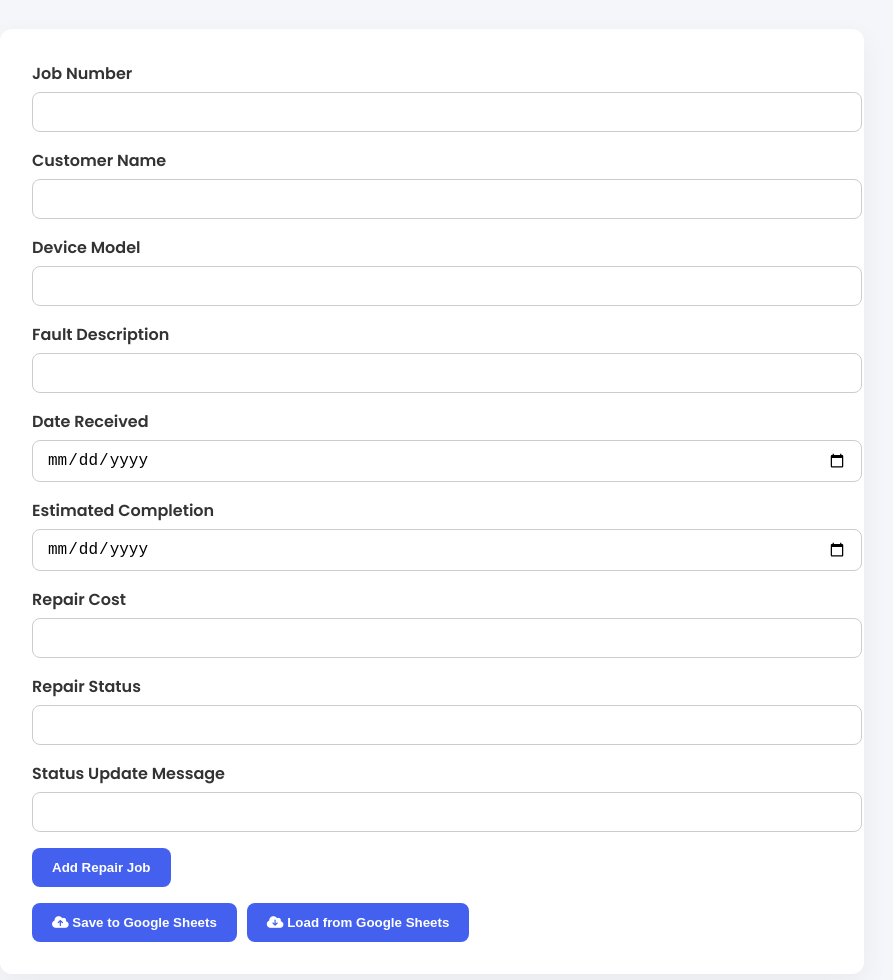
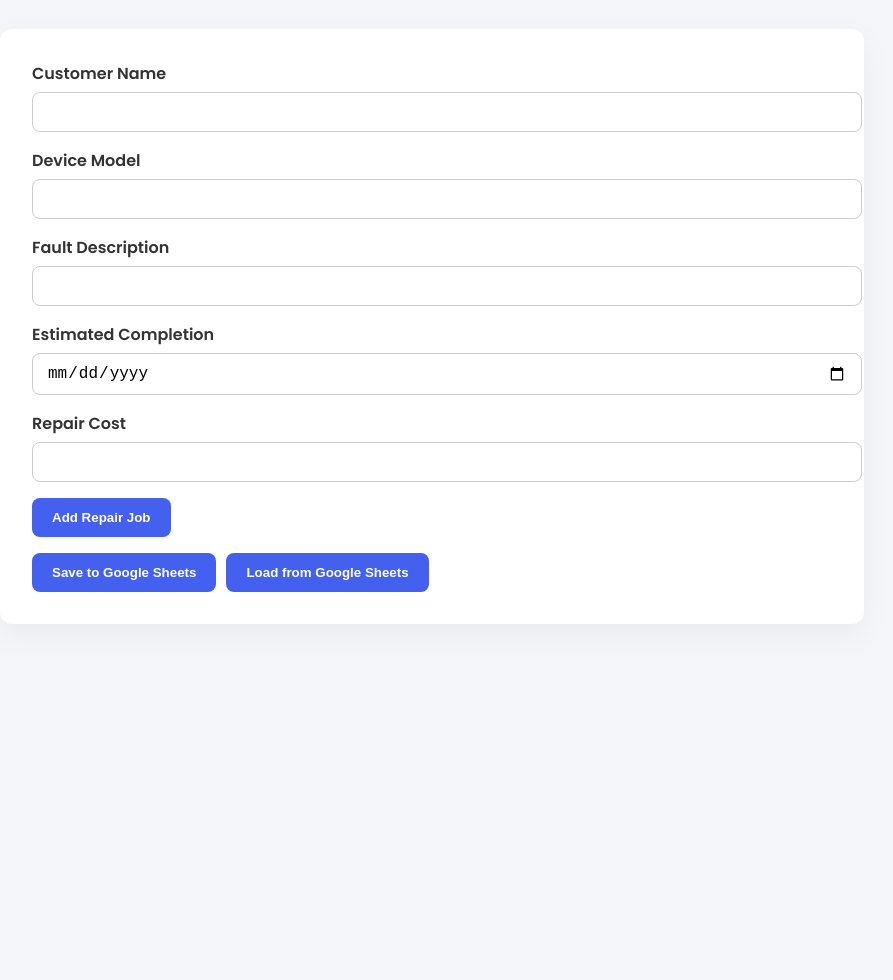
Before and after one commit to dilushanka/Status, a plain HTML site: page status.html in a window 1280 px wide. Shown: the part 112-1092 px from the top of the page, without its empty margins (208-1101 px from the left). After the commit the page ends 808 px from the top, so only its background shows below. Drawn offline with Linux system fonts and the light colour scheme.

Commit message:
Update status.html

```diff
--- a/status.html
+++ b/status.html
@@ -86,58 +86,34 @@
 <div class="form-card">
   <form id="registerForm">
     <div class="form-group">
-        <label for="newJobNumber">Job Number</label>
-        <input type="text" id="newJobNumber" required/>
-      </div>
-      <div class="form-group">
       <label for="newCustomerName">Customer Name</label>
-        <input type="text" id="newCustomerName" required/>
+      <input type="text" id="newCustomerName" required />
     </div>
     <div class="form-group">
       <label for="newDeviceModel">Device Model</label>
-        <input type="text" id="newDeviceModel" required/>
+      <input type="text" id="newDeviceModel" required />
     </div>
     <div class="form-group">
       <label for="newFault">Fault Description</label>
-        <input type="text" id="newFault" required/>
-      </div>
-      <div class="form-group">
-        <label for="newDateReceived">Date Received</label>
-        <input type="date" id="newDateReceived" required/>
+      <input type="text" id="newFault" required />
     </div>
     <div class="form-group">
       <label for="newEstimatedCompletion">Estimated Completion</label>
-        <input type="date" id="newEstimatedCompletion" required/>
+      <input type="date" id="newEstimatedCompletion" required />
     </div>
     <div class="form-group">
       <label for="newRepairCost">Repair Cost</label>
-        <input type="text" id="newRepairCost" required/>
-      </div>
-      <div class="form-group">
-        <label for="newStatus">Repair Status</label>
-        <input type="text" id="newStatus" required/>
-      </div>
-      <div class="form-group">
-        <label for="newStatusMessage">Status Update Message</label>
-        <input type="text" id="newStatusMessage" required/>
+      <input type="text" id="newRepairCost" required />
     </div>
 
     <button type="submit" class="btn-primary">Add Repair Job</button>
     <div class="btn-row">
-        <button type="button" id="saveToSheets" class="btn-primary"><i class="fas fa-cloud-upload-alt"></i> Save to Google Sheets</button>
-        <button type="button" id="loadFromSheets" class="btn-primary"><i class="fas fa-cloud-download-alt"></i> Load from Google Sheets</button>
+      <button type="button" id="saveToSheets" class="btn-primary">Save to Google Sheets</button>
+      <button type="button" id="loadFromSheets" class="btn-primary">Load from Google Sheets</button>
     </div>
   </form>
 </div>
 
-  <!-- Google Auth Modal -->
-  <div id="authModal" class="modal">
-    <div class="modal-content">
-      <span class="close">&times;</span>
-      <p>This app needs permission to access your Google Sheets.</p>
-      <button id="authButton" class="btn-primary">Authenticate with Google</button>
-    </div>
-  </div>
 
   <!-- Google API Loader -->
   <script src="https://accounts.google.com/gsi/client"></script>
```
Lines whose indentation alone changed are shown as unchanged.
